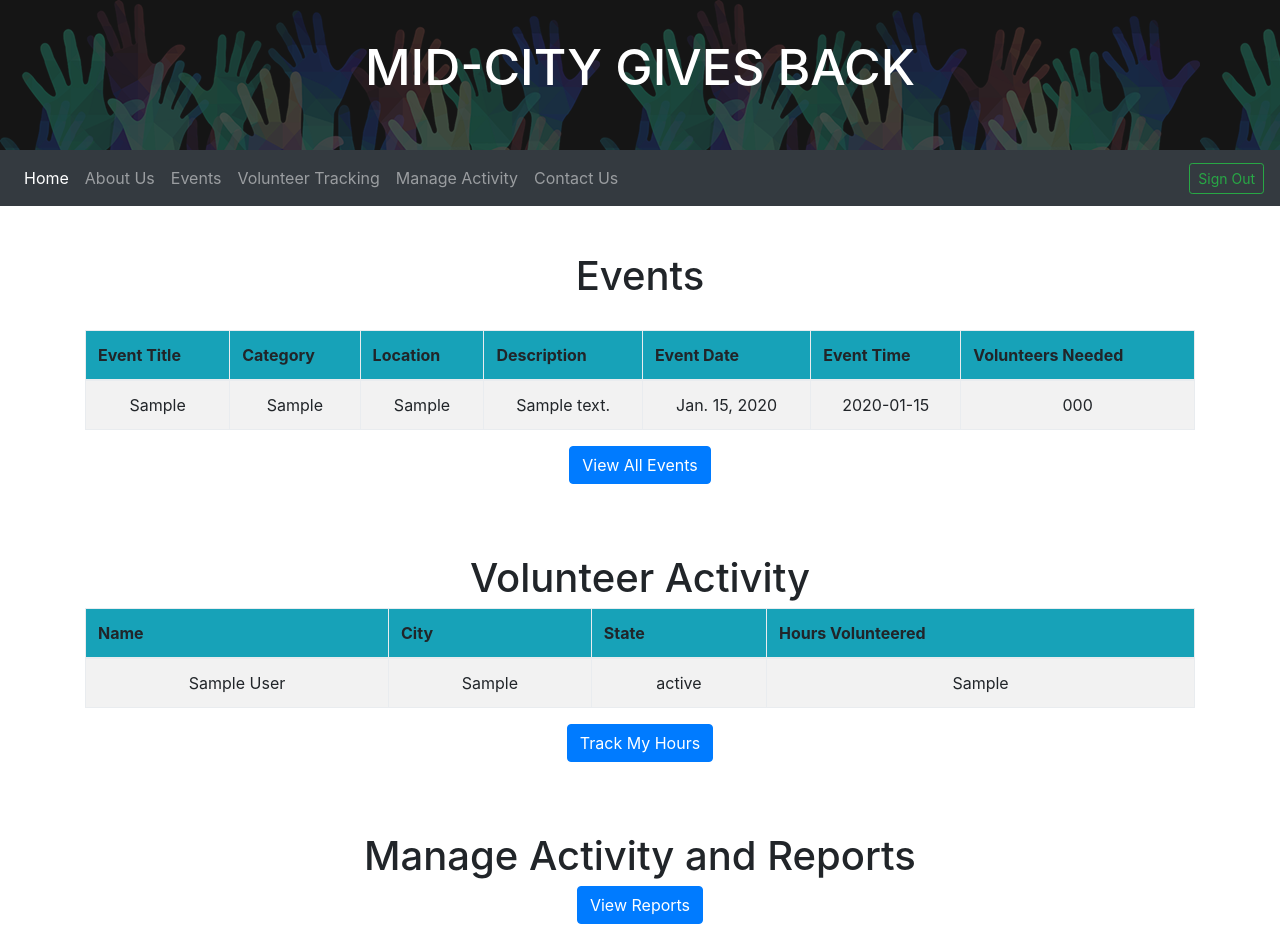
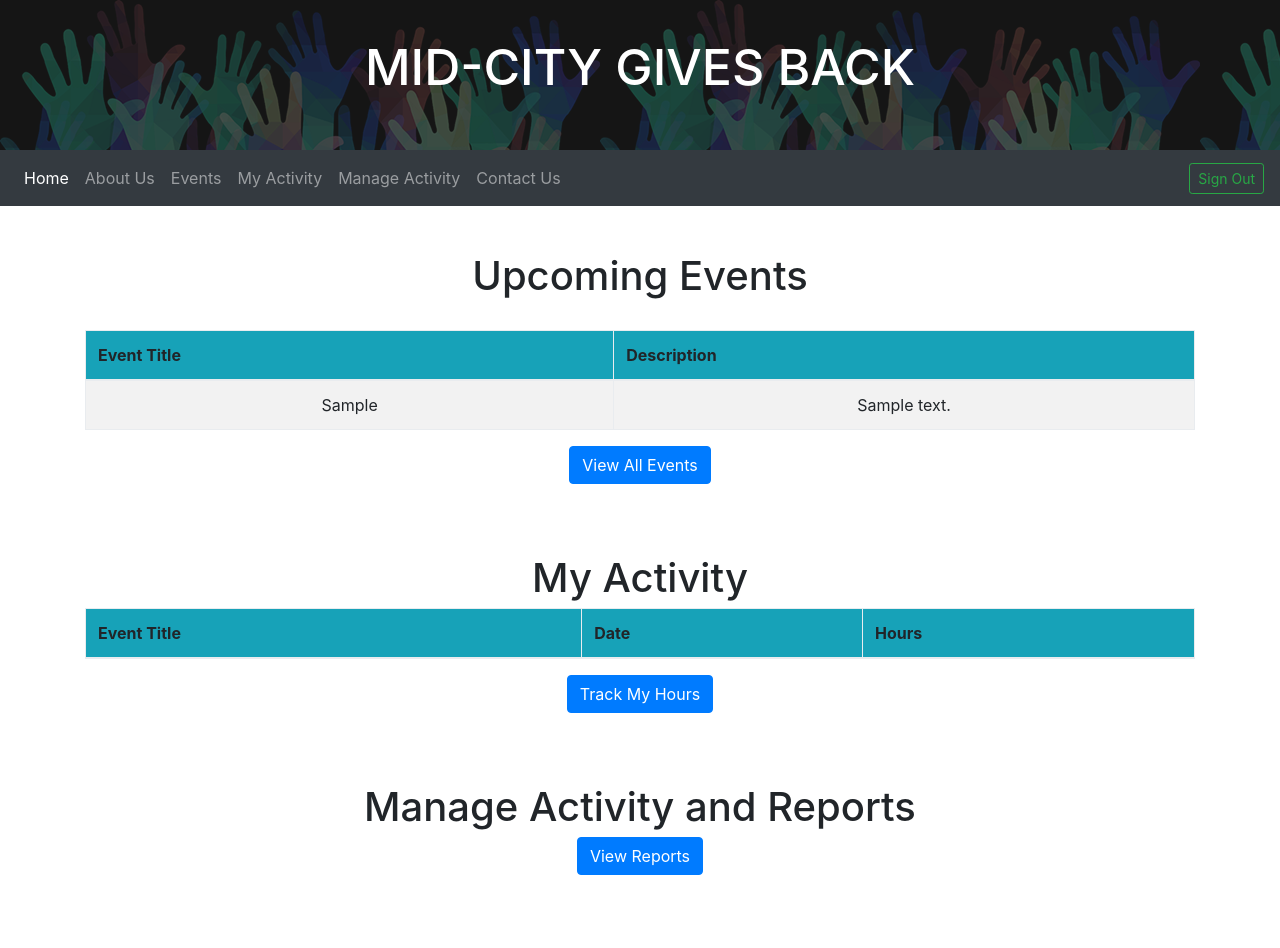
Before and after one commit to midcityproject/midcityproject, a Django app: page / in a window 1280 px wide. After the commit the page ends 875 px from the top, so only its background shows below. Run offline with Django 3.2, Linux system fonts and the light colour scheme; a user stored in the database is signed in; tables that the repository leaves empty hold one stand-in row (values such as "Sample post"); lists and menus that the app fills with data are empty; some libraries are stand-ins or nearby versions.

Commit message:
fixed data views, added pages

```diff
--- a/volunteer_activity/forms.py
+++ b/volunteer_activity/forms.py
@@ -11,7 +11,7 @@ class UserForm(forms.ModelForm):
 class EventForm(forms.ModelForm):
     class Meta:
         model = Event
-        fields = ('organization', 'type', 'location', 'description', 'start_date', 'end_date', 'time', 'number_volunteers',)
+        fields = ('organization', 'type', 'location', 'short_description','description', 'start_date', 'time', 'number_volunteers',)
 
 class UserEventForm(forms.ModelForm):
     class Meta:
--- a/volunteer_activity/models.py
+++ b/volunteer_activity/models.py
@@ -11,7 +11,7 @@ class User(models.Model):
     zipcode = models.CharField(max_length=10)
     email = models.EmailField(max_length=200)
     cell_phone = models.CharField(max_length=50)
-    event_name = models.CharField(max_length=200)
+    #event_name = models.CharField(max_length=200)
     hours_volunteered = models.CharField(max_length=10)
     active_inactive = models.CharField(max_length=10)
     user_type = models.CharField(max_length=10, default = "volunteer")
@@ -38,10 +38,11 @@ class Event(models.Model):
     type= models.CharField(max_length=50)
     location = models.CharField(max_length=200)
     description = models.CharField(max_length=200)
+    short_description = models.CharField(max_length=50)
     number_volunteers = models.CharField(max_length=10)
     status = models.CharField(max_length=50)
     start_date = models.DateField(default=timezone.now)
-    end_date = models.DateField(default=timezone.now, blank=True, null=True)
+    #end_date = models.DateField(default=timezone.now, blank=True, null=True)
     time = models.CharField(max_length=10)
 
     def created(self):
--- a/volunteer_activity/templates/volunteer_activity/base.html
+++ b/volunteer_activity/templates/volunteer_activity/base.html
@@ -48,10 +48,10 @@
            <a class="nav-link" href="{% url 'volunteer_activity:events' %}">Events</a>
          </li>
          <li class="nav-item">
-           <a class="nav-link" href="{% url 'volunteer_activity:tracking' %}">Volunteer Tracking</a>
+           <a class="nav-link" href="{% url 'volunteer_activity:tracking' %}">My Activity</a>
          </li>
            <li class="nav-item">
-           <a class="nav-link" href="{% url 'volunteer_activity:tracking' %}">Manage Activity</a>
+           <a class="nav-link" href="{% url 'volunteer_activity:manage_activity' %}">Manage Activity</a>
          </li>
          <li class="nav-item">
            <a class="nav-link" href="{% url 'volunteer_activity:contactus' %}">Contact Us</a>
--- a/volunteer_activity/templates/volunteer_activity/home.html
+++ b/volunteer_activity/templates/volunteer_activity/home.html
@@ -7,7 +7,7 @@
 
         <div class="row">
             <div class="col">
-                <br><br><h1 style="text-align:center;">Events</h1><br>
+                <br><br><h1 style="text-align:center;">Upcoming Events</h1><br>
             </div>
 
             <div class="w-100"></div>
@@ -18,24 +18,17 @@
                     <thead>
                     <tr class="bg-info">
                         <th>Event Title</th>
-                        <th>Category</th>
-                        <th>Location</th>
+
                         <th>Description</th>
-                        <th>Event Date</th>
-                        <th>Event Time</th>
-                        <th>Volunteers Needed</th>
+
                     </tr>
                     </thead>
                     <tbody>
                     {% for event in events %}
                         <tr>
                             <td>{{ event.organization }}</td>
-                            <td>{{ event.type }}</td>
-                            <td>{{ event.location }}</td>
-                            <td>{{ event.description }}</td>
-                            <td>{{ event.start_date }}</td>
-                            <td>{{ event.time }}</td>
-                            <td>{{ event.number_volunteers }}</td>
+                            <td>{{ event.short_description }}</td>
+
                         </tr>
                     {% endfor %}
                     </tbody>
@@ -47,13 +40,13 @@
         <div class="w-100"></div>
 
         <div class="col text-center">
-            <button type="button" class="btn btn-primary center-block">View All Events</button><br><br>
+            <button type="button" class="btn btn-primary center-block" >View All Events</button><br><br>
         </div>
 
-
+        {% if user.is_authenticated %}
         <div class="row">
             <div class="col">
-                <br><br><h1 style="text-align:center;">Volunteer Activity</h1>
+                <br><br><h1 style="text-align:center;">My Activity</h1>
             </div>
 
             <div class="w-100"></div>
@@ -62,23 +55,22 @@
                 <table class="table table-striped table-bordered table-hover">
                     <thead>
                     <tr class="bg-info">
-                        <th>Name</th>
-                        <th>City</th>
-                        <th>State</th>
-                        <th>Hours Volunteered</th>
+                        <th>Event Title</th>
+                        <th>Date</th>
+                        <th>Hours</th>
                     </tr>
                     </thead>
                     <tbody>
-                    {% for user in users %}
+                    {% for userevent in userevents %}
                         <tr>
-                            <td>{{ user.name }}</td>
-                            <td>{{ user.city }}</td>
-                            <td>{{ user.state }}</td>
-                            <td>{{ user.hours_volunteered }}</td>
+                            <td>{{ userevent.event_num.organization }}</td>
+                            <td> {{ userevent.event_num.start_date }}</td>
+                            <td>{{ userevent.hours }}</td>
                         </tr>
                     {% endfor %}
                     </tbody>
                 </table>
+
             </div>
         </div>
 
@@ -87,7 +79,7 @@
         <div class="col text-center">
             <button type="button" class="btn btn-primary center-block">Track My Hours</button><br><br>
         </div>
-
+        {% endif %}
 
         {% if user.is_authenticated %}
         <div class="row">
--- a/volunteer_activity/templates/volunteer_activity/tracking.html
+++ b/volunteer_activity/templates/volunteer_activity/tracking.html
@@ -14,8 +14,6 @@
         <table class="table table-striped table-bordered table-hover">
             <thead>
             <tr class="bg-info">
-                <th>Volunteer Name</th>
-                <th>Event Number</th>
                 <th>Event Title</th>
                 <th>Date</th>
                 <th>Hours</th>
@@ -24,8 +22,6 @@
             <tbody>
             {% for userevent in userevents %}
                 <tr>
-                    <td>{{ userevent.user_num.name }}</td>
-                    <td>{{ userevent.event_num }}</td>
                     <td>{{ userevent.event_num.organization }}</td>
                     <td> {{ userevent.event_num.start_date }}</td>
                     <td>{{ userevent.hours }}</td>
--- a/volunteer_activity/urls.py
+++ b/volunteer_activity/urls.py
@@ -12,6 +12,7 @@ urlpatterns = [
     url(r'^contactus/$', views.contactus, name='contactus'),
     url(r'^events/$', views.events, name='events'),
     url(r'^tracking/$', views.tracking, name='tracking'),
+    url(r'^manage_activity/$', views.manage_activity, name='manage_activity'),
     url(r'^event_details/$', views.event_details, name='event_details'),
     url(r'^signup/$', views.signup, name='signup'),
     url(r'^add_event/$', views.add_event, name='add_event'),
--- a/volunteer_activity/views.py
+++ b/volunteer_activity/views.py
@@ -18,9 +18,9 @@ def aboutus(request):
    return render(request, 'volunteer_activity/aboutus.html',
                  {'volunteer_activity': aboutus})
 
-def login(request):
-   return render(request, 'volunteer_activity/login.html',
-                 {'volunteer_activity': login})
+def manage_activity(request):
+   return render(request, 'volunteer_activity/manage_activity.html',
+                 {'volunteer_activity': manage_activity})
 
 def register(request):
    return render(request, 'volunteer_activity/register.html',
```
Also changed, not shown: volunteer_activity/templates/volunteer_activity/events.html (+0 -8 lines), volunteer_activity/templates/volunteer_activity/manage_activity.html (added, +13 -0 lines), volunteer_activity/templates/volunteer_activity/signup.html (added, +13 -0 lines), volunteer_activity/migrations/0007_auto_20171101_1041.py (added).
